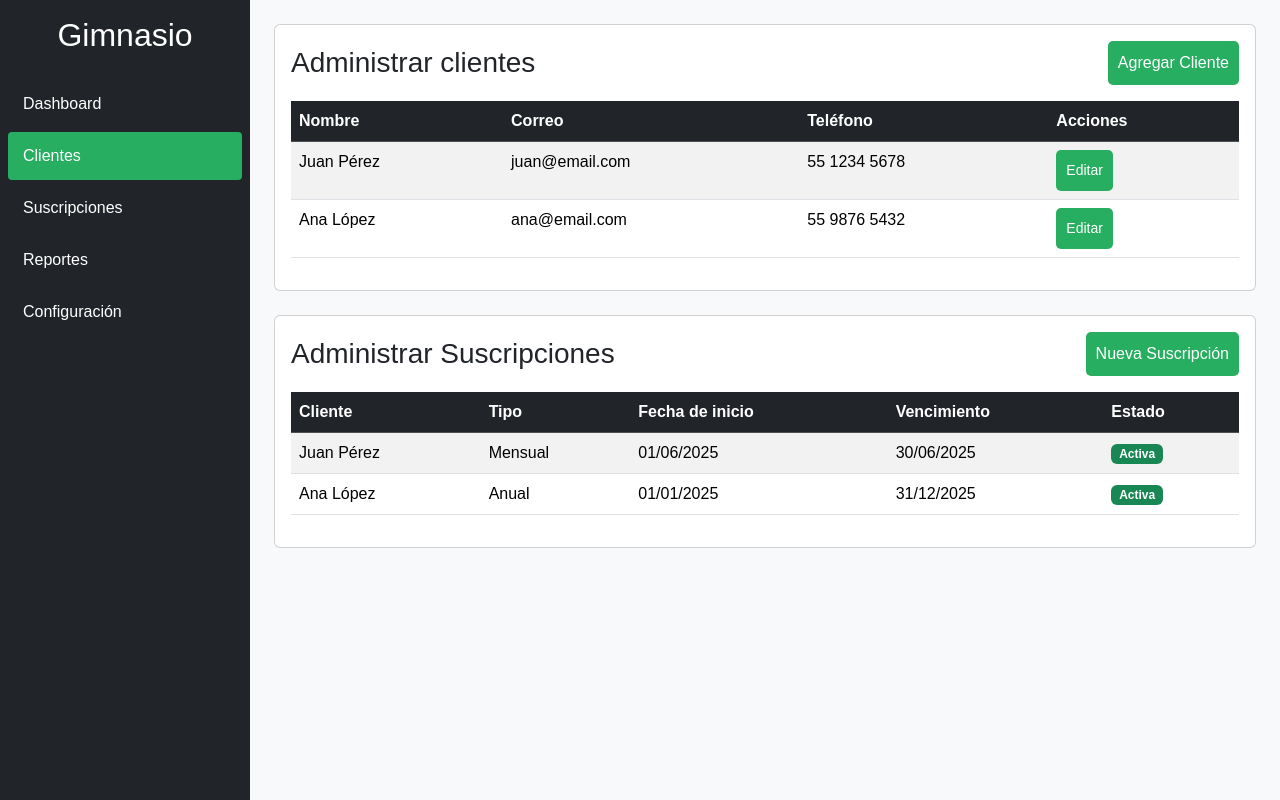
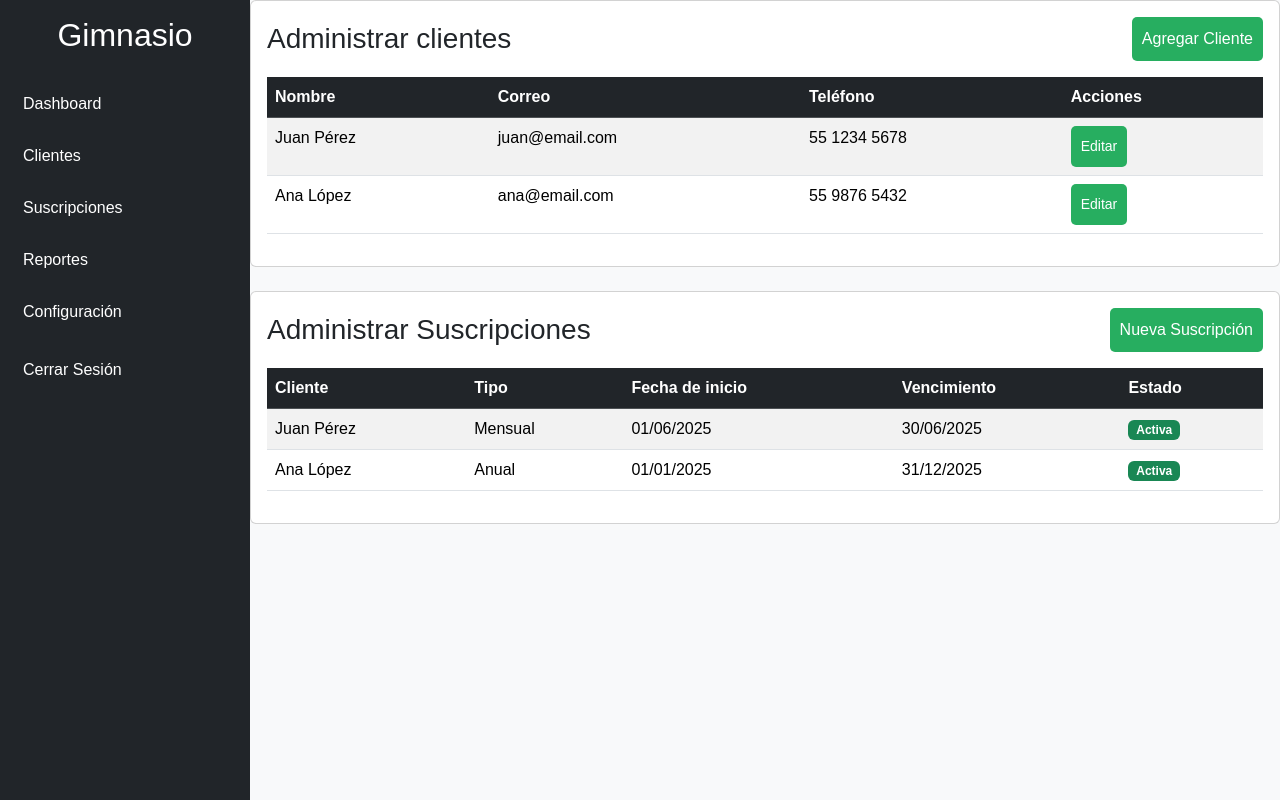
Before and after one commit to eriktxu/GYM-administrator, a React (Create React App) app: page /administracion in a window 1280 px wide. Built offline with nearby package versions, Linux system fonts and the light colour scheme; sample sign-in values are in the browser's storage.

Commit message:
Login - Cierre de Sesion y proteccion de rutas

```diff
--- a/src/App.js
+++ b/src/App.js
@@ -1,18 +1,37 @@
-import React from 'react';
 import { BrowserRouter as Router, Routes, Route } from 'react-router-dom';
 import Login from './views/Login';
 import Register from './views/Register';
 import Admin from './views/Admin';
 import Perfil from './views/Perfil';
+import PrivateRoute from "./components/privateRoute";
+import PublicRoute from "./components/publicRoute";
 
 function App() {
     return (
         <Router>
             <Routes>
-        <Route path='/' element={<Login/>} />
-        <Route path='/registro' element={<Register/>}/>
-        <Route path='/administracion' element={<Admin/>}/>
-        <Route path='/perfil' element={<Perfil/>}/>
+                {/* Rutas públicas protegidas */}
+                <Route
+                    path="/"
+                    element={ <PublicRoute> <Login /> </PublicRoute>}
+                />
+
+                <Route
+                    path="/registro"
+                    element={<PublicRoute> <Register /> </PublicRoute>}
+                />
+
+
+                {/* Rutas privadas */}
+                <Route
+                    path="/administracion"
+                    element={<PrivateRoute> <Admin /> </PrivateRoute>}
+                />
+
+                <Route
+                    path="/perfil"
+                    element={<PrivateRoute> <Perfil /> </PrivateRoute>}
+                />
             </Routes>
         </Router>
     );
--- /dev/null
+++ b/src/components/privateRoute.js
@@ -0,0 +1,15 @@
+import React from 'react';
+import { Navigate } from 'react-router-dom';
+
+//Componente para proteccion de rutas a usuarios no autenticados
+const PrivateRoute = ({ children }) => {
+    const token = localStorage.getItem('token');
+
+    if (!token) {
+        return <Navigate to="/" />;
+    }
+
+    return children;
+};
+
+export default PrivateRoute;
--- /dev/null
+++ b/src/components/publicRoute.js
@@ -0,0 +1,11 @@
+import { Navigate } from 'react-router-dom';
+
+
+//Contrario a private route, aqui se protege la pantalla de login
+// y registro si hay una sesion activa
+const PublicRoute = ({ children }) => {
+    const token = localStorage.getItem('token');
+    return token ? <Navigate to="/administracion" /> : children;
+};
+
+export default PublicRoute;
--- /dev/null
+++ b/src/components/sideBar.js
@@ -0,0 +1,34 @@
+import React from "react";
+import { useNavigate } from "react-router-dom";
+
+function Sidebar() {
+    const navigate = useNavigate();
+
+    const handleLogout = () => {
+        localStorage.removeItem("token");
+        localStorage.removeItem("trainerName"); // opcional si lo estás usando
+        navigate("/"); // Redirige al login
+    };
+
+    return (
+        <div className="sidebar bg-dark text-white flex-shrink-0">
+            <h2 className="text-center py-3">Gimnasio</h2>
+            <nav className="nav flex-column px-2">
+                <a href="/administracion" className="nav-link text-white">Dashboard</a>
+                <a href="/clientes" className="nav-link text-white">Clientes</a>
+                <a href="/suscripciones" className="nav-link text-white">Suscripciones</a>
+                <a href="/reportes" className="nav-link text-white">Reportes</a>
+                <a href="/configuracion" className="nav-link text-white">Configuración</a>
+                <button
+                    onClick={handleLogout}
+                    className="nav-link text-white bg-transparent border-0 text-start mt-2"
+                    style={{ cursor: "pointer" }}
+                >
+                    Cerrar Sesión
+                </button>
+            </nav>
+        </div>
+    );
+}
+
+export default Sidebar;
--- a/src/views/Admin.js
+++ b/src/views/Admin.js
@@ -1,23 +1,15 @@
 import React from "react";
 import "../styles/admin.css";
+import Sidebar from "../components/sideBar";
 
 function Admin() {
     return (
-        <div className="admin-container d-flex vh-100">
+        <div className="admin-container flex-grow-1 overflow-auto">
             {/* Barra lateral */}
-            <div className="sidebar bg-dark text-white flex-shrink-0">
-                <h2 className="text-center py-3">Gimnasio</h2>
-                <nav className="nav flex-column px-2">
-                    <a href="#" className="nav-link text-white">Dashboard</a>
-                    <a href="#" className="nav-link text-white active">Clientes</a>
-                    <a href="#" className="nav-link text-white">Suscripciones</a>
-                    <a href="#" className="nav-link text-white">Reportes</a>
-                    <a href="#" className="nav-link text-white">Configuración</a>
-                </nav>
-            </div>
-
-            {/* Contenido principal - ahora con scroll */}
-            <div className="main-content flex-grow-1 overflow-auto p-4">
+            <div className="d-flex min-vh-100">
+                <Sidebar />
+                <div className="main-content">
+                    <div className="main-content">
                         {/* Sección Clientes */}
                         <div className="card mb-4">
                             <div className="card-body">
@@ -96,6 +88,8 @@ function Admin() {
                         </div>
                     </div>
                 </div>
+            </div>
+        </div>
     );
 }
 
--- a/src/views/Login.js
+++ b/src/views/Login.js
@@ -5,11 +5,36 @@ import "../styles/estilos-login.css"
 function Login () {
     const navigate = useNavigate();
 
-    const handleSubmit = (e) => {
+    const handleSubmit = async (e) => {
         e.preventDefault();
 
-        navigate("/administracion");
-    }
+        const correo = document.getElementById("email").value;
+        const password = document.getElementById("password").value;
+
+        try {
+            const response = await fetch("http://localhost:3307/api/entrenador/loginEntrenador", {
+                method: "POST",
+                headers: { "Content-Type": "application/json" },
+                body: JSON.stringify({ correo, password }),
+            });
+
+            const data = await response.json();
+
+            if (response.ok) {
+                //Guarda el token y redirige
+                localStorage.setItem("token", data.token);
+                localStorage.setItem("trainerName", data.trainer.nombre);
+                alert("Bienvenido, " + data.trainer.nombre);
+                navigate("/administracion");
+            } else {
+                alert(data.message);
+            }
+        } catch (error) {
+            console.error("Error al iniciar sesión:", error);
+            alert("Error de conexión con el servidor.");
+        }
+    };
+
 
     return (
         <div className="login-container">
```
Lines whose indentation alone changed are shown as unchanged.
